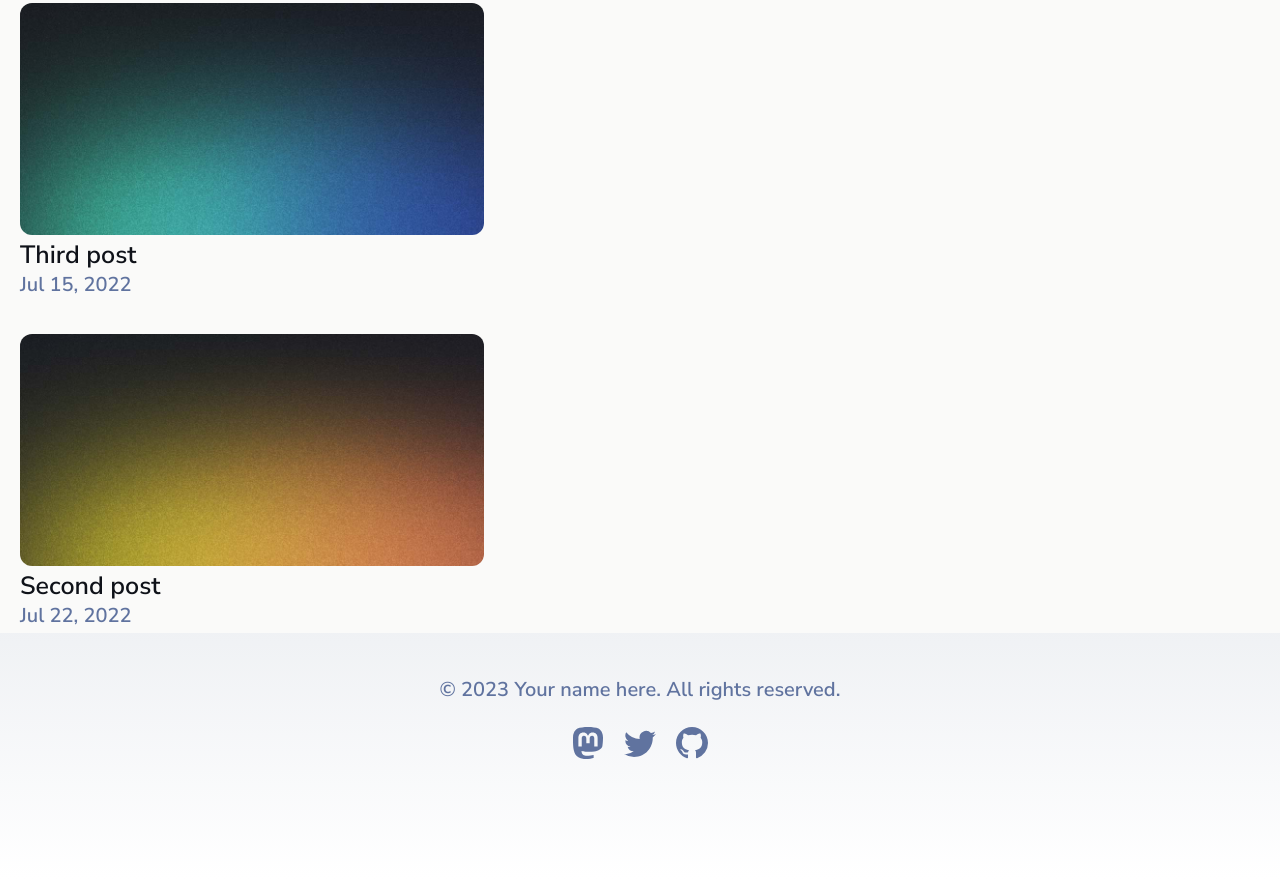
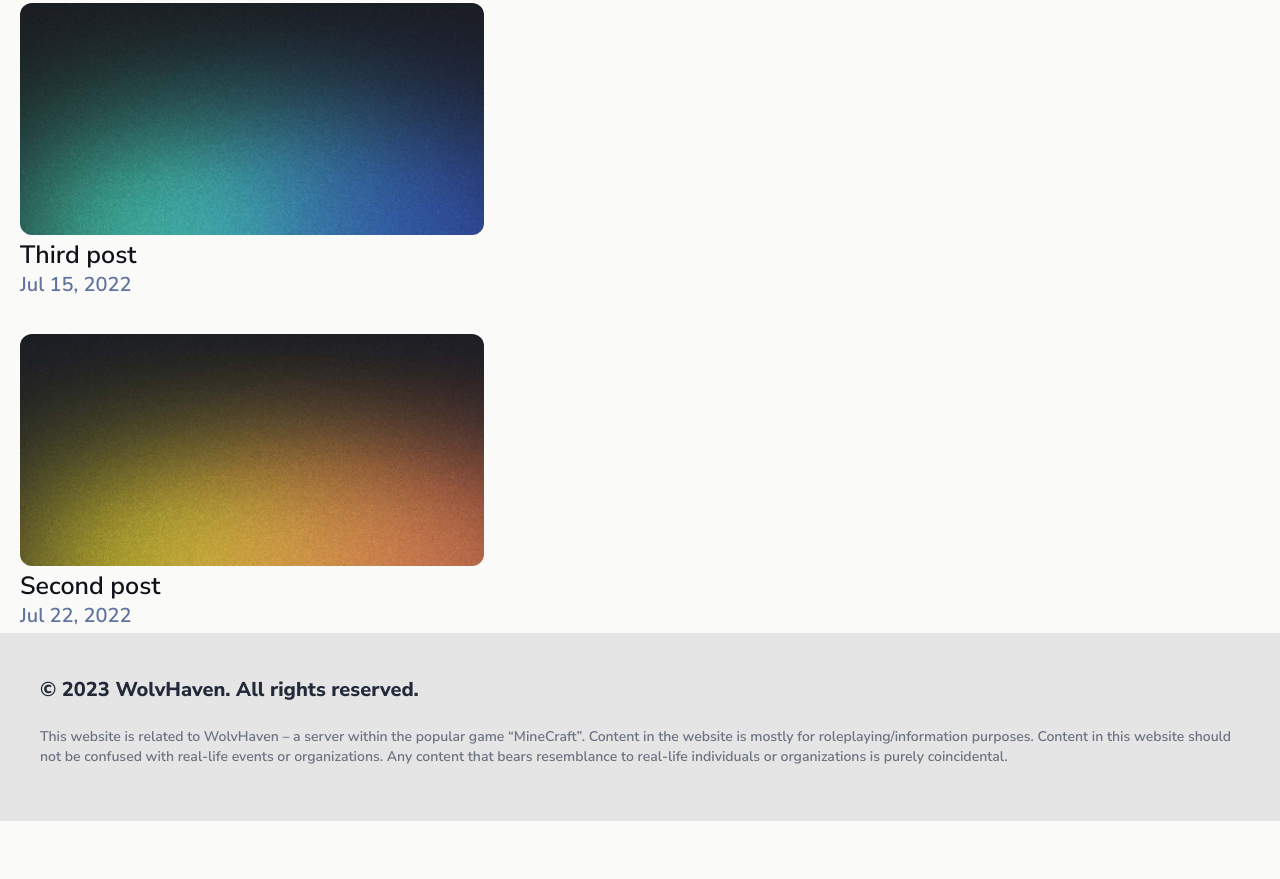
Before and after one commit to WolvHaven/wolvhaven.net, an Astro site: page /blog in a window 1280 px wide. Shown: the part 2092-2971 px from the top of the page. After the commit the page ends 2913 px from the top, so only its background shows below. Built offline with nearby package versions, Linux system fonts and the light colour scheme; Astro itself is replaced by a stand-in of ours.

Commit message:
Added footer

```diff
--- a/src/components/Footer.astro
+++ b/src/components/Footer.astro
@@ -2,61 +2,7 @@
 const today = new Date();
 ---
 
-<footer>
-	&copy; {today.getFullYear()} Your name here. All rights reserved.
-	<div class="social-links">
-		<a href="https://m.webtoo.ls/@astro" target="_blank">
-			<span class="sr-only">Follow Astro on Mastodon</span>
-			<svg
-				viewBox="0 0 16 16"
-				aria-hidden="true"
-				width="32"
-				height="32"
-				astro-icon="social/mastodon"
-				><path
-					fill="currentColor"
-					d="M11.19 12.195c2.016-.24 3.77-1.475 3.99-2.603.348-1.778.32-4.339.32-4.339 0-3.47-2.286-4.488-2.286-4.488C12.062.238 10.083.017 8.027 0h-.05C5.92.017 3.942.238 2.79.765c0 0-2.285 1.017-2.285 4.488l-.002.662c-.004.64-.007 1.35.011 2.091.083 3.394.626 6.74 3.78 7.57 1.454.383 2.703.463 3.709.408 1.823-.1 2.847-.647 2.847-.647l-.06-1.317s-1.303.41-2.767.36c-1.45-.05-2.98-.156-3.215-1.928a3.614 3.614 0 0 1-.033-.496s1.424.346 3.228.428c1.103.05 2.137-.064 3.188-.189zm1.613-2.47H11.13v-4.08c0-.859-.364-1.295-1.091-1.295-.804 0-1.207.517-1.207 1.541v2.233H7.168V5.89c0-1.024-.403-1.541-1.207-1.541-.727 0-1.091.436-1.091 1.296v4.079H3.197V5.522c0-.859.22-1.541.66-2.046.456-.505 1.052-.764 1.793-.764.856 0 1.504.328 1.933.983L8 4.39l.417-.695c.429-.655 1.077-.983 1.934-.983.74 0 1.336.259 1.791.764.442.505.661 1.187.661 2.046v4.203z"
-				></path></svg
-			>
-		</a>
-		<a href="https://twitter.com/astrodotbuild" target="_blank">
-			<span class="sr-only">Follow Astro on Twitter</span>
-			<svg viewBox="0 0 16 16" aria-hidden="true" width="32" height="32" astro-icon="social/twitter"
-				><path
-					fill="currentColor"
-					d="M5.026 15c6.038 0 9.341-5.003 9.341-9.334 0-.14 0-.282-.006-.422A6.685 6.685 0 0 0 16 3.542a6.658 6.658 0 0 1-1.889.518 3.301 3.301 0 0 0 1.447-1.817 6.533 6.533 0 0 1-2.087.793A3.286 3.286 0 0 0 7.875 6.03a9.325 9.325 0 0 1-6.767-3.429 3.289 3.289 0 0 0 1.018 4.382A3.323 3.323 0 0 1 .64 6.575v.045a3.288 3.288 0 0 0 2.632 3.218 3.203 3.203 0 0 1-.865.115 3.23 3.23 0 0 1-.614-.057 3.283 3.283 0 0 0 3.067 2.277A6.588 6.588 0 0 1 .78 13.58a6.32 6.32 0 0 1-.78-.045A9.344 9.344 0 0 0 5.026 15z"
-				></path></svg
-			>
-		</a>
-		<a href="https://github.com/withastro/astro" target="_blank">
-			<span class="sr-only">Go to Astro's GitHub repo</span>
-			<svg viewBox="0 0 16 16" aria-hidden="true" width="32" height="32" astro-icon="social/github"
-				><path
-					fill="currentColor"
-					d="M8 0C3.58 0 0 3.58 0 8c0 3.54 2.29 6.53 5.47 7.59.4.07.55-.17.55-.38 0-.19-.01-.82-.01-1.49-2.01.37-2.53-.49-2.69-.94-.09-.23-.48-.94-.82-1.13-.28-.15-.68-.52-.01-.53.63-.01 1.08.58 1.23.82.72 1.21 1.87.87 2.33.66.07-.52.28-.87.51-1.07-1.78-.2-3.64-.89-3.64-3.95 0-.87.31-1.59.82-2.15-.08-.2-.36-1.02.08-2.12 0 0 .67-.21 2.2.82.64-.18 1.32-.27 2-.27.68 0 1.36.09 2 .27 1.53-1.04 2.2-.82 2.2-.82.44 1.1.16 1.92.08 2.12.51.56.82 1.27.82 2.15 0 3.07-1.87 3.75-3.65 3.95.29.25.54.73.54 1.48 0 1.07-.01 1.93-.01 2.2 0 .21.15.46.55.38A8.012 8.012 0 0 0 16 8c0-4.42-3.58-8-8-8z"
-				></path></svg
-			>
-		</a>
-	</div>
+<footer class="p-10 bg-neutral-200">
+	<p class="font-bold">&copy; {today.getFullYear()} WolvHaven. All rights reserved.</p>
+	<p class="text-sm text-gray-500">This website is related to WolvHaven – a server within the popular game “MineCraft”. Content in the website is mostly for roleplaying/information purposes. Content in this website should not be confused with real-life events or organizations. Any content that bears resemblance to real-life individuals or organizations is purely coincidental.</p>
 </footer>
-<style>
-	footer {
-		padding: 2em 1em 6em 1em;
-		background: linear-gradient(var(--gray-gradient)) no-repeat;
-		color: rgb(var(--gray));
-		text-align: center;
-	}
-	.social-links {
-		display: flex;
-		justify-content: center;
-		gap: 1em;
-		margin-top: 1em;
-	}
-	.social-links a {
-		text-decoration: none;
-		color: rgb(var(--gray));
-	}
-	.social-links a:hover {
-		color: rgb(var(--gray-dark));
-	}
-</style>
```
